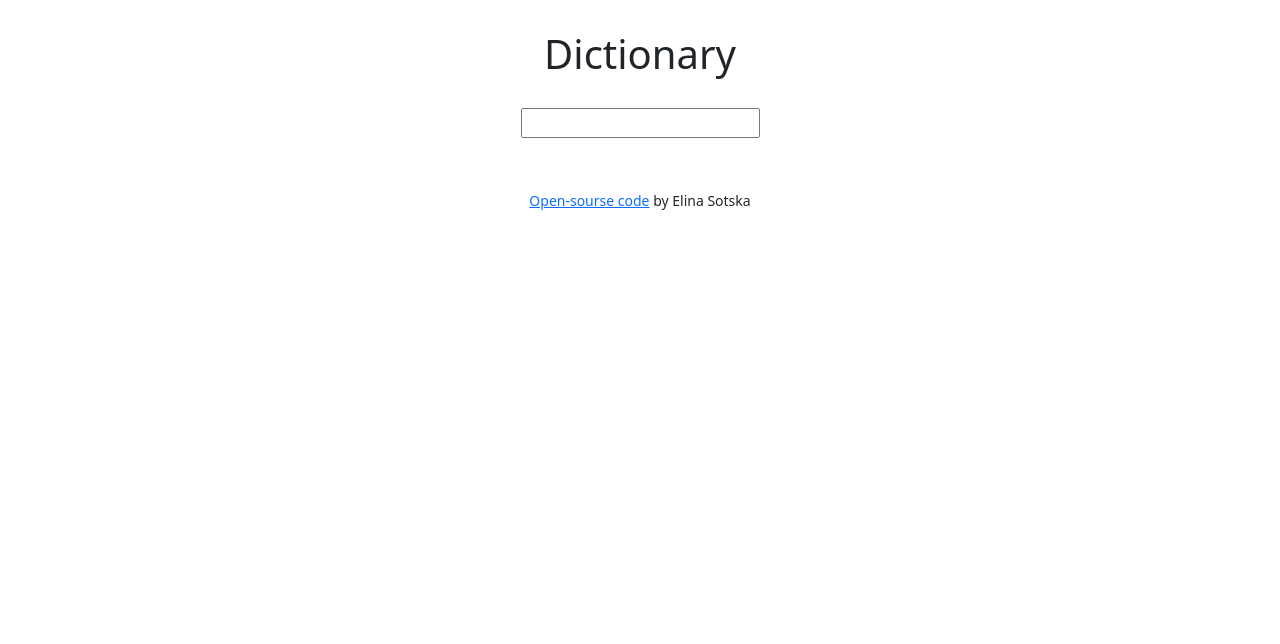
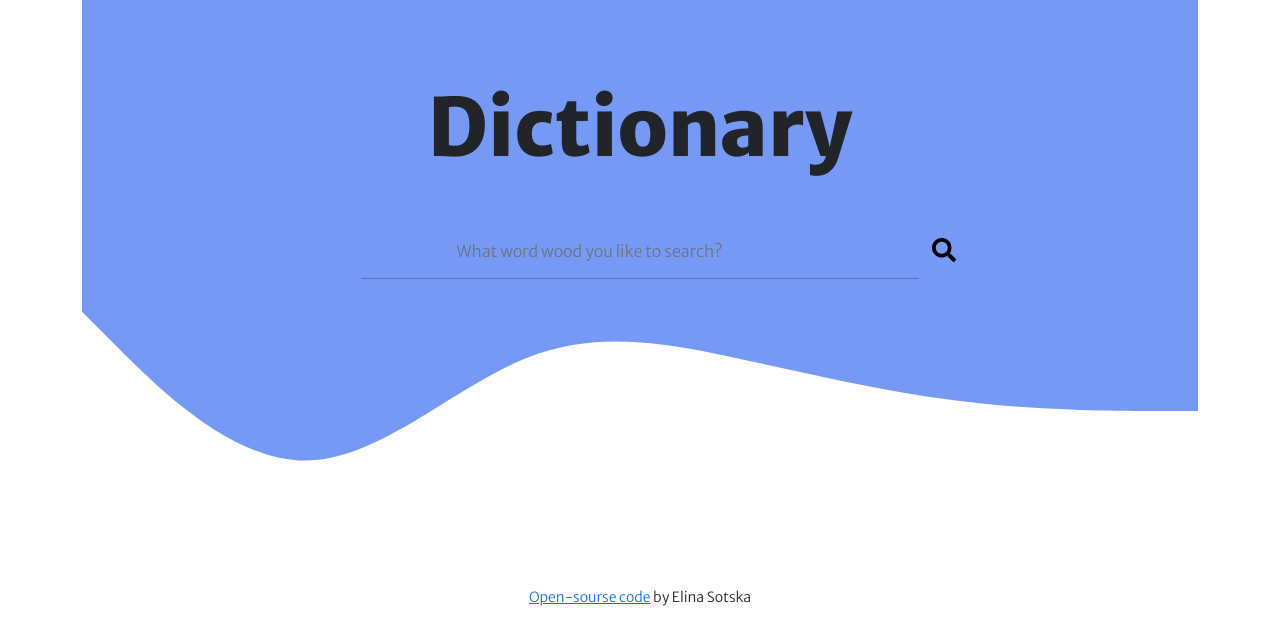
Before and after one commit to Ellino1s/Dictionary-App, a React (Create React App) app: page / in a window 1280 px wide. Shown: the top 644 px of the page. Built offline with nearby package versions, Linux system fonts and the light colour scheme.

Commit message:
Styled heading

```diff
--- a/package.json
+++ b/package.json
@@ -8,6 +8,7 @@
     "@testing-library/user-event": "^12.8.3",
     "axios": "^0.21.1",
     "react": "^17.0.2",
+    "react-bootstrap-icons": "^1.5.0",
     "react-dom": "^17.0.2",
     "react-scripts": "4.0.3",
     "web-vitals": "^1.1.2"
--- a/public/index.html
+++ b/public/index.html
@@ -6,6 +6,13 @@
   <title>Dictionary App</title>
   <link href="https://cdn.jsdelivr.net/npm/bootstrap@5.0.1/dist/css/bootstrap.min.css" rel="stylesheet"
     integrity="sha384-+0n0xVW2eSR5OomGNYDnhzAbDsOXxcvSN1TPprVMTNDbiYZCxYbOOl7+AMvyTG2x" crossorigin="anonymous">
+  <link rel="stylesheet" href="https://cdnjs.cloudflare.com/ajax/libs/font-awesome/5.15.3/css/all.min.css"
+    integrity="sha512-iBBXm8fW90+nuLcSKlbmrPcLa0OT92xO1BIsZ+ywDWZCvqsWgccV3gFoRBv0z+8dLJgyAHIhR35VZc2oM/gI1w=="
+    crossorigin="anonymous" referrerpolicy="no-referrer" />
+  <link rel="preconnect" href="https://fonts.gstatic.com">
+  <link href="https://fonts.googleapis.com/css2?family=Merriweather+Sans:ital,wght@0,300;0,800;1,300&display=swap"
+    rel="stylesheet">
+
 </head>
 
 <body>
--- a/src/App.css
+++ b/src/App.css
@@ -1,9 +1,17 @@
 .App-header {
-  margin: 30px 0;
+  margin: 0;
+  background-color: #7599f5;
+}
+
+.App-header svg {
+  display: block;
 }
 
 .App h1 {
   text-align: center;
+  font-size: 5rem;
+  font-weight: 800;
+  padding-top: 5rem;
 }
 
 .App-footer {
--- a/src/App.js
+++ b/src/App.js
@@ -5,9 +5,6 @@ export default function App() {
   return (
     <div className="App">
       <div className="container">
-        <header className="App-header">
-          <h1>Dictionary</h1>
-        </header>
         <main>
           <Dictionary />
         </main>
--- a/src/Dictionary.css
+++ b/src/Dictionary.css
@@ -1,3 +1,34 @@
 .Dictionary form {
+  padding-top: 3rem;
+}
+
+#search-form {
+  border: transparent;
+  margin-bottom: 0;
+  margin-top: 0;
+  background-color: #7599f5;
   text-align: center;
+  font-size: 1rem;
 }
+
+#search_icon {
+  background-color: transparent;
+  color: #000000;
+  font-size: 1.5rem;
+  margin-bottom: 0em;
+  margin-left: 50px;
+  margin-top: 0;
+  border: none;
+}
+
+hr {
+  background: #000000;
+  height: 2rem;
+  border: none;
+  max-width: 50%;
+  margin: 0.5rem auto;
+}
+
+.icon {
+  color: #000000;
+}
--- a/src/Dictionary.js
+++ b/src/Dictionary.js
@@ -1,6 +1,6 @@
 import React, { useState } from "react";
 import axios from "axios";
-import Results from "./Results";
+import Result from "./Results";
 import "./Dictionary.css";
 
 export default function Dictionary() {
@@ -27,10 +27,33 @@ export default function Dictionary() {
   }
   return (
     <div className="Dictionary">
-      <form onSubmit={search}>
-        <input type="search" onChange={handleKeywordChange} />
-      </form>
-      <Results results={results} />
+      <header className="App-header">
+        <h1>Dictionary</h1>
+        <form
+          className="form-inline d-flex justify-content-center md-form form-sm"
+          onSubmit={search}
+        >
+          <input
+            className="form-control form-control-sm mr-2 w-50"
+            id="search-form"
+            type="search"
+            placeholder="What word wood you like to search?"
+            onChange={handleKeywordChange}
+          />
+          <button type="submit" id="search_icon">
+            <i className="fas fa-search"></i>
+          </button>
+        </form>
+        <hr />
+        <svg viewBox="0 0 1440 319">
+          <path
+            fill="#fff"
+            fill-opacity="1"
+            d="M0,32L48,80C96,128,192,224,288,224C384,224,480,128,576,90.7C672,53,768,75,864,96C960,117,1056,139,1152,149.3C1248,160,1344,160,1392,160L1440,160L1440,320L1392,320C1344,320,1248,320,1152,320C1056,320,960,320,864,320C768,320,672,320,576,320C480,320,384,320,288,320C192,320,96,320,48,320L0,320Z"
+          ></path>
+        </svg>
+      </header>
+      <Result results={results} />
     </div>
   );
 }
--- a/src/index.css
+++ b/src/index.css
@@ -0,0 +1,6 @@
+body {
+  margin: 0;
+  padding: 0;
+  box-sizing: border-box;
+  font-family: "Merriweather Sans", sans-serif;
+}
```
Also changed, not shown: src/images/search.svg (added), 1 other file (tests, documents, lock files or other folders).
